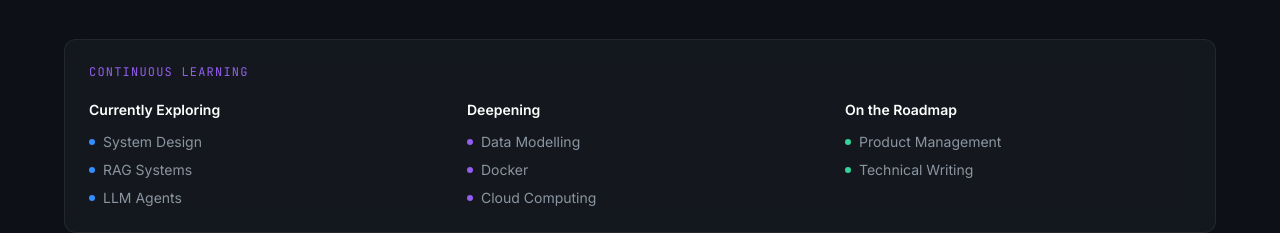
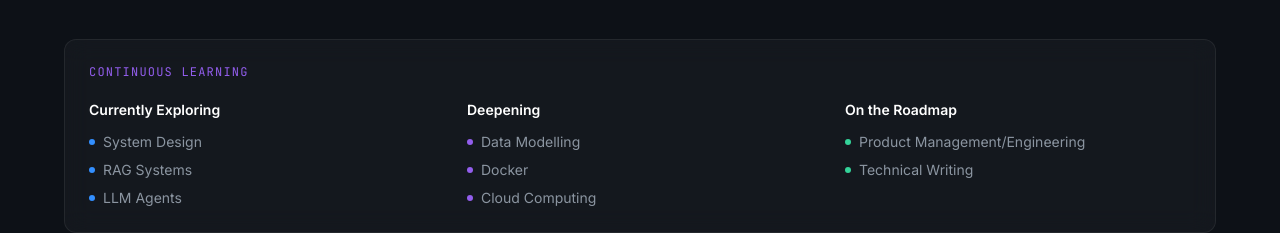
Before and after one commit to ghostbustersrock/luca_santarelli_portfolio_website, a React (Vite) app: page / in a window 1280 px wide. Shown: the part 5323-5556 px from the top of the page. Built offline with nearby package versions, Linux system fonts and the light colour scheme; no server answers.

Commit message:
Updated one entry in the on the roadmap section

```diff
--- a/src/components/portfolio/TechnicalSkillsSection.jsx
+++ b/src/components/portfolio/TechnicalSkillsSection.jsx
@@ -97,7 +97,7 @@ export default function TechnicalSkillsSection() {
               <div>
                 <p className="text-sm font-semibold text-white mb-3">On the Roadmap</p>
                 <ul className="space-y-2">
-                  {["Product Management", "Technical Writing"].map((item) => (
+                  {["Product Management/Engineering", "Technical Writing"].map((item) => (
                     <li key={item} className="flex items-center gap-2 text-sm text-[#8b95a1]">
                       <span className="h-1.5 w-1.5 rounded-full bg-emerald-400 flex-none" />{item}
                     </li>
```
